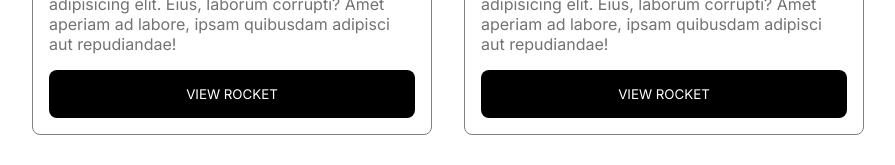
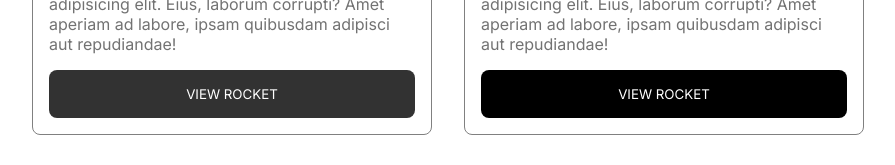
Before and after one commit to celestioushawk/piyush-tekwani-frontend-developer, a React (Vite) app in the folder front-end/react-spacex/: page / in a window 1280 px wide. In both pictures the pointer is over the button 264 px from the left and 1303 px from the top of the page. Shown: the part 1210-1375 px from the top of the page, without its empty margins (32-927 px from the left). Built offline with nearby package versions, Linux system fonts and the light colour scheme.

Commit message:
fix: Update CSS for view more button in RocketCard

```diff
--- a/front-end/react-spacex/src/components/rocket-card/RocketCard.css
+++ b/front-end/react-spacex/src/components/rocket-card/RocketCard.css
@@ -73,6 +73,11 @@
 	text-transform: uppercase;
 }
 
+.rocket-card-wrapper .view-more-button button:hover {
+	opacity: 80%;
+	cursor: pointer;
+}
+
 @media only screen and (min-width: 650px) and (max-width: 900px) {
 	.rocket-card-wrapper {
 		display: grid;
--- a/front-end/react-spacex/src/components/rocket-card/RocketCard.jsx
+++ b/front-end/react-spacex/src/components/rocket-card/RocketCard.jsx
@@ -1,5 +1,6 @@
 import RocketTestImage from '../../assets/test.jpg'
 import './RocketCard.css';
+
 const RocketCard = () => {
 	return(
 		<>
```
